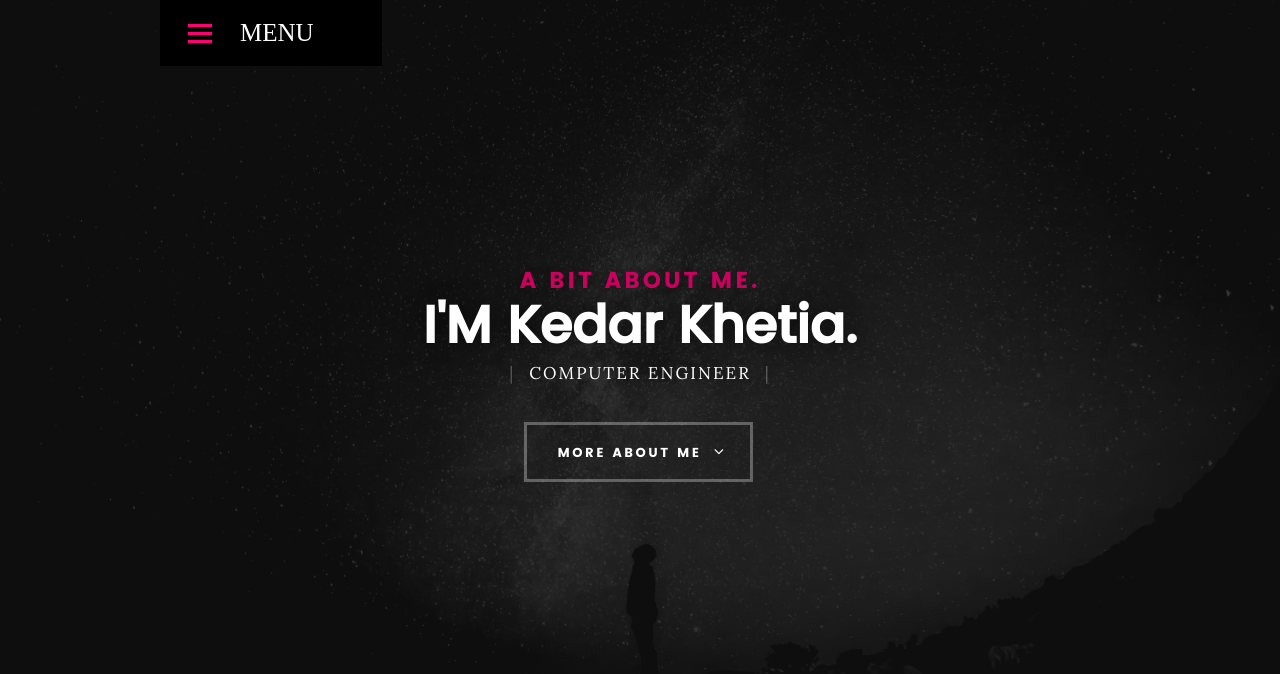
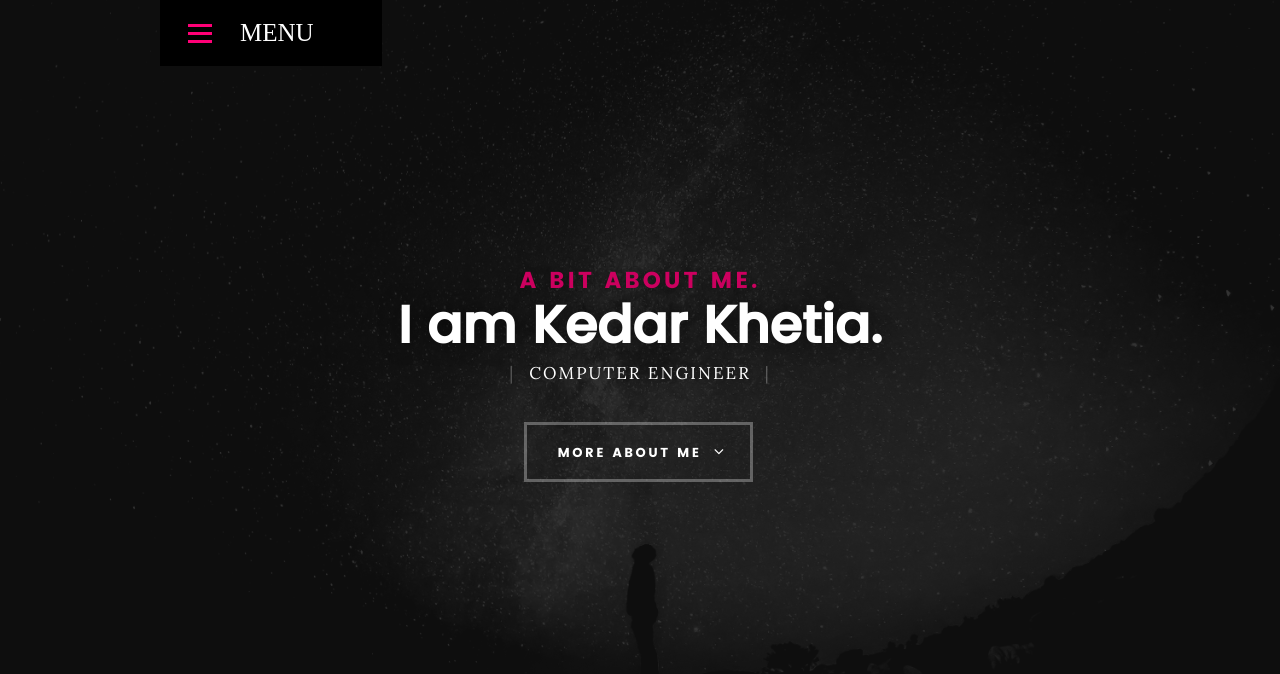
Before and after one commit to kedarkhetia/Resume-website, a plain HTML site: page index.html in a window 1280 px wide. Shown: the top 674 px of the page. Drawn offline with Linux system fonts and the light colour scheme; files whose address does not match are found by name.

Commit message:
Heading changed

```diff
--- a/index.html
+++ b/index.html
@@ -57,7 +57,7 @@
    		<div class="row">
    			<div class="col-twelve">
 	   			<h5>A bit about me.</h5>
-	   			<h2>I'M Kedar Khetia.</h2>
+	   			<h2>I am Kedar Khetia.</h2>
 	   			<p class="intro-position">
 	   				<span>Computer Engineer</span>
 	   			</p>
```
